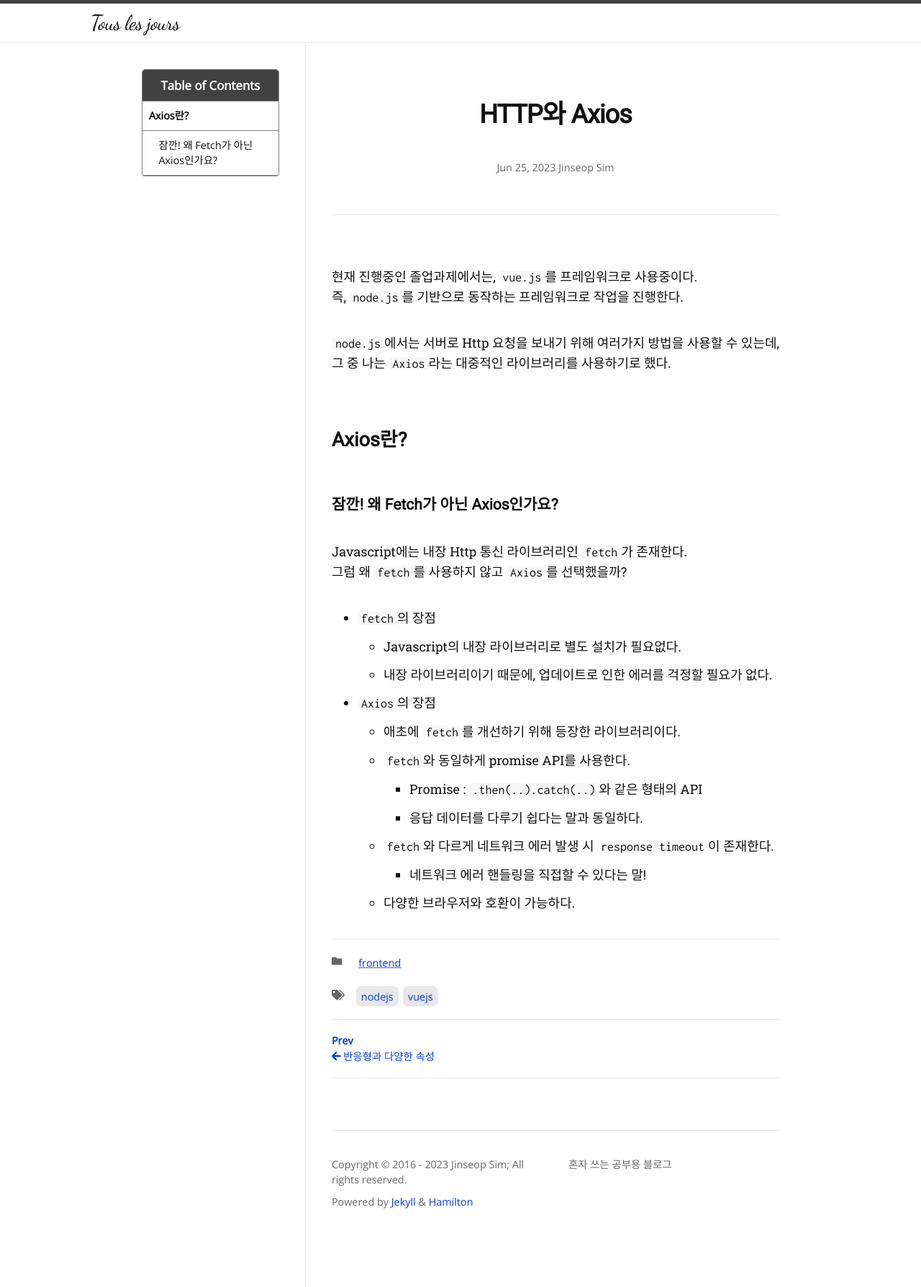
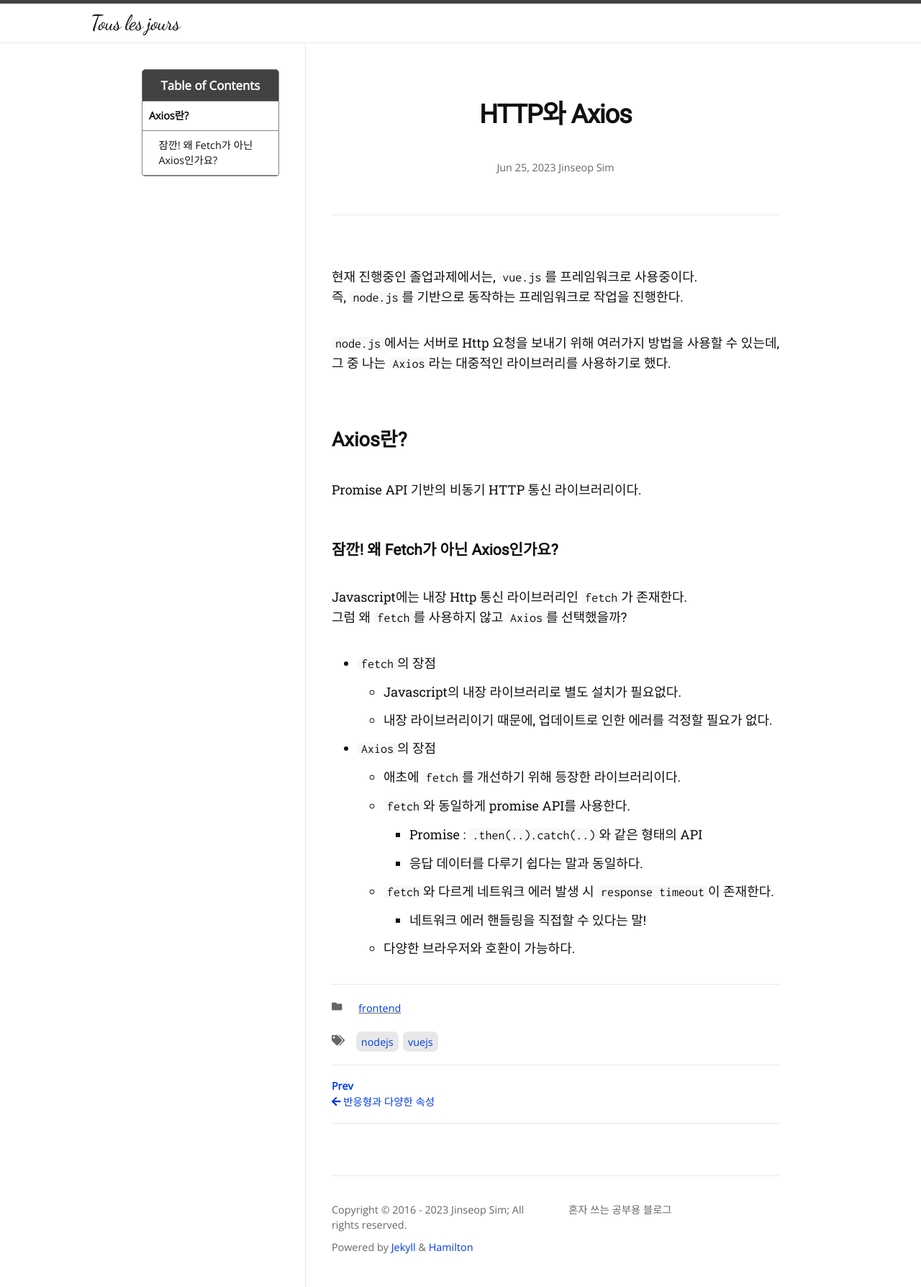
Before and after one commit to Jinseop-Sim/Jinseop-Sim.github.io, a Jekyll site: the page built from _posts/2023-06-25-axios.md, in a window 1280 px wide. Shown: the whole page at 72% size. Built offline with Jekyll 4.4.1, drawn with Linux system fonts in a browser that asks for light colours; nearby versions of some CDN libraries; some web fonts are replaced.

Commit message:
글 수정

````diff
--- a/_posts/2023-06-25-axios.md
+++ b/_posts/2023-06-25-axios.md
@@ -14,6 +14,7 @@
 그 중 나는 ```Axios```라는 대중적인 라이브러리를 사용하기로 했다.
 
 ## Axios란?
+Promise API 기반의 비동기 HTTP 통신 라이브러리이다.
 
 ### 잠깐! 왜 Fetch가 아닌 Axios인가요?
 Javascript에는 내장 Http 통신 라이브러리인 ```fetch```가 존재한다.
````
